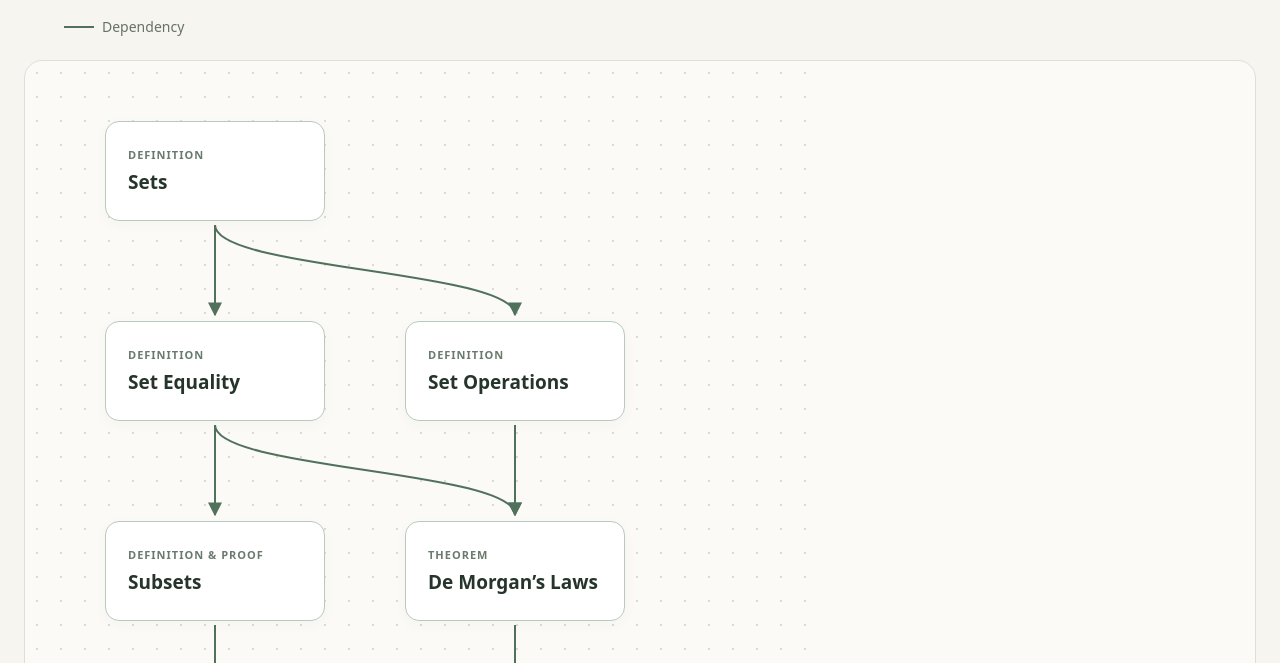
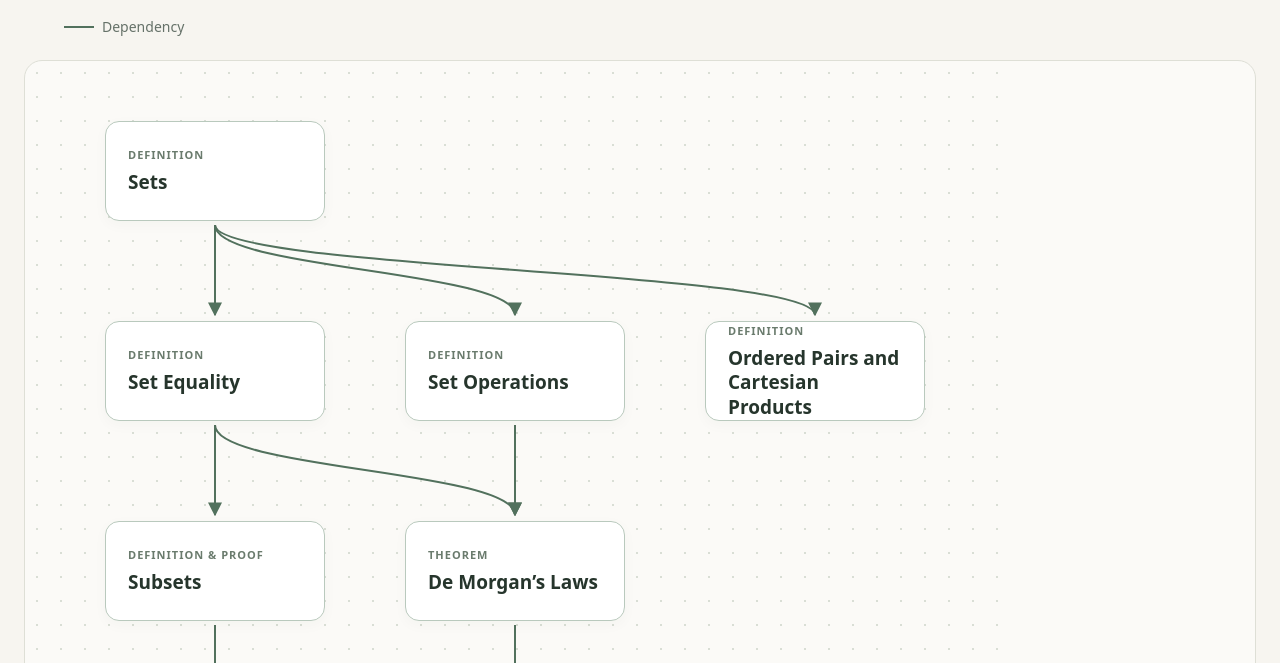
Before and after one commit to tzst-zhdzds/Mathematical-Derivations, a plain HTML site: page index.html in a window 1280 px wide. Shown: the part 137-800 px from the top of the page. Drawn offline with Linux system fonts and the light colour scheme.

Commit message:
Update index.html

```diff
--- a/index.html
+++ b/index.html
@@ -186,6 +186,14 @@
 
     const cards = [
   {
+    id: "cartesian-product",
+    title: "Ordered Pairs and Cartesian Products",
+    type: "Definition",
+    file: "./cards/cartesian-product.html",
+    x: 680,
+    y: 260
+  },
+  {
     id: "power-set",
     title: "Power Set",
     type: "Definition",
@@ -257,6 +265,7 @@
     // kind："proof" 表示证明依赖，"concept" 表示概念依赖
 
     const links = [
+  { from: "sets", to: "cartesian-product" },
   { from: "empty-set", to: "power-set" },
   { from: "de-morgan", to: "de-morgan-difference" },
   { from: "set-operations", to: "de-morgan" },
```
